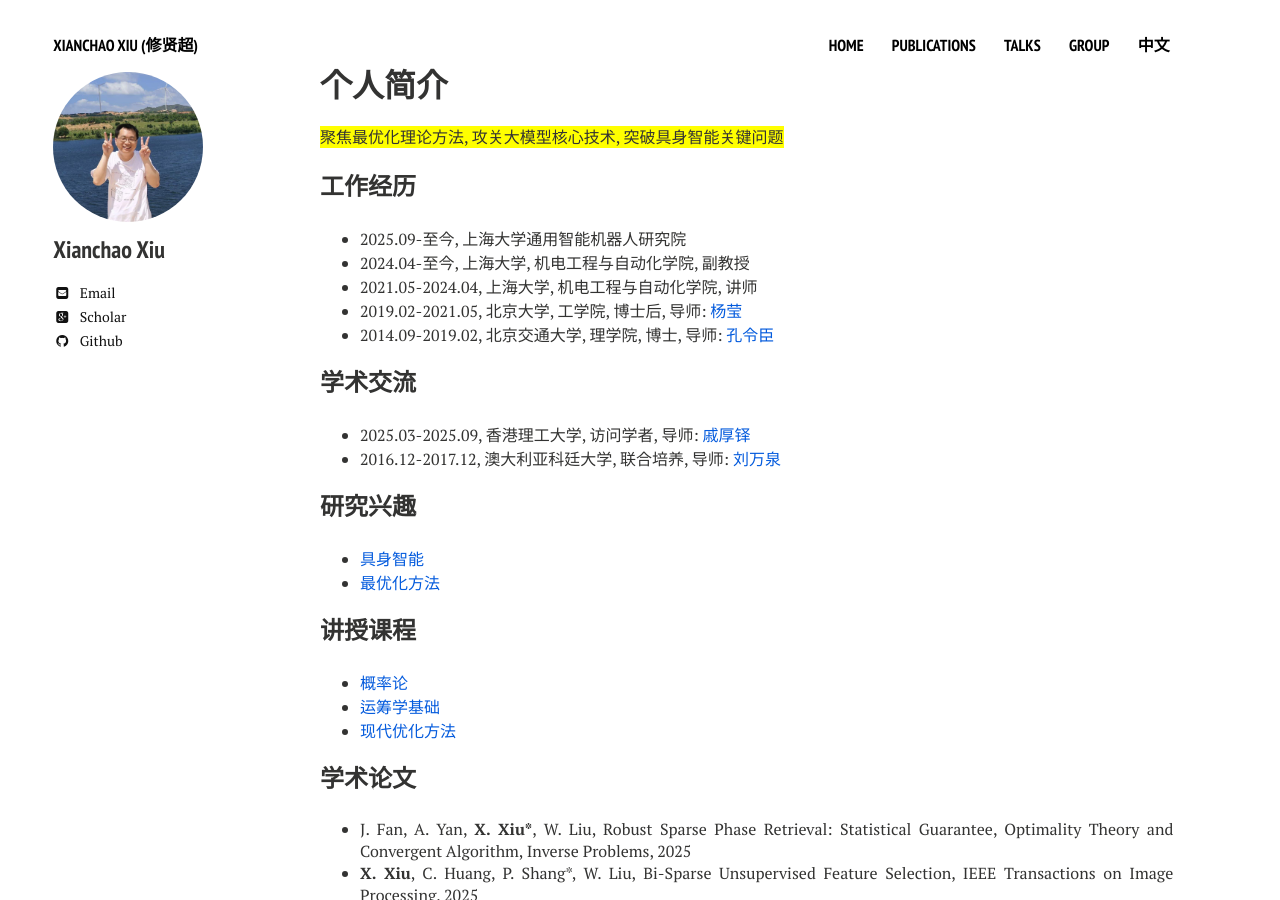
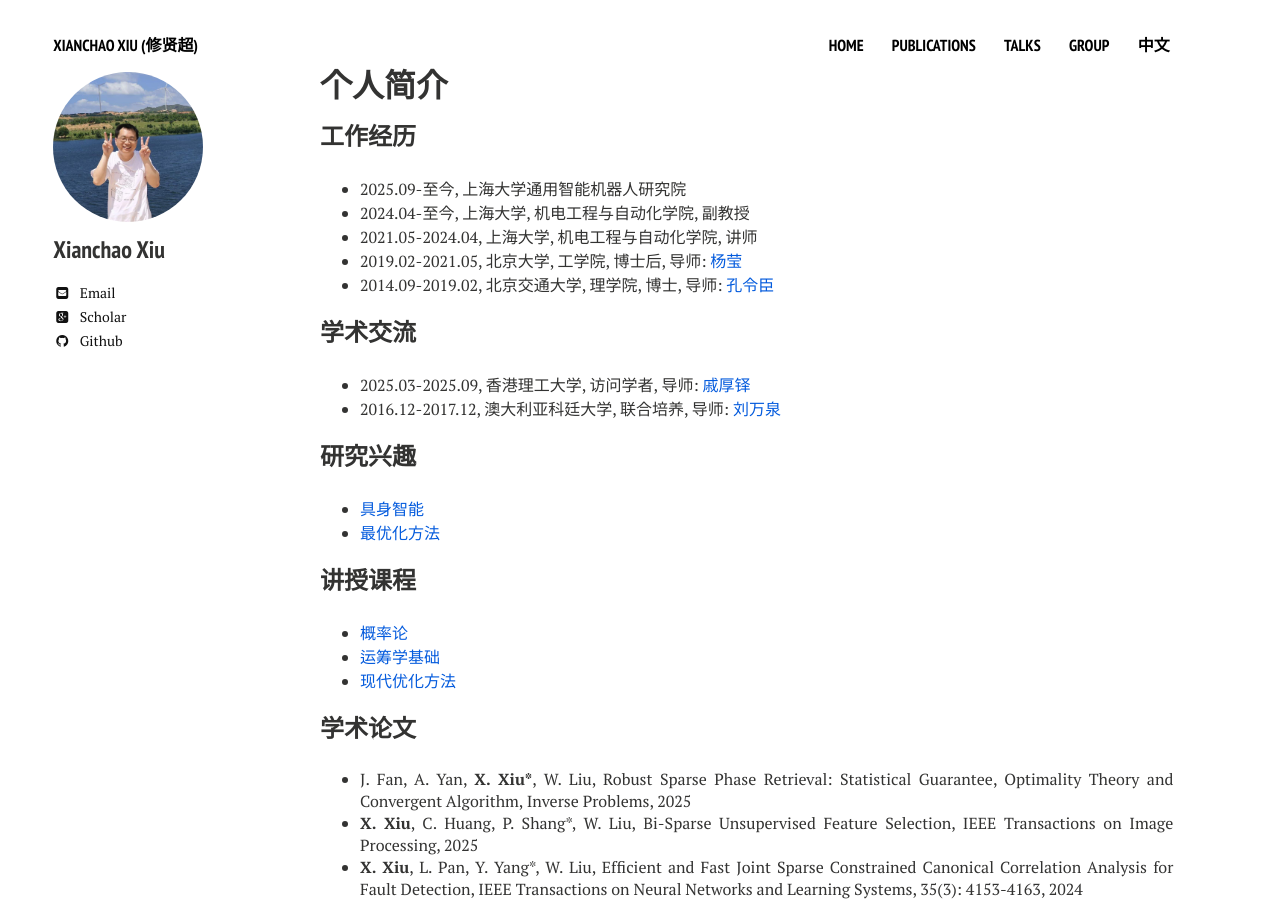
Before and after one commit to xianchaoxiu/xianchaoxiu.github.io, a Jekyll site: the page built from chinese/index.md, in a window 1280 px wide and 900 px high. Built offline with Jekyll 4.4.1, drawn with Linux system fonts in a browser that asks for light colours; nearby versions of some CDN libraries.

Commit message:
Update index.md

```diff
--- a/chinese/index.md
+++ b/chinese/index.md
@@ -6,9 +6,6 @@ tags: [chinese]
 comments: false
 share: false
 ---
-
-<span style="background-color: yellow;">  聚焦最优化理论方法, 攻关大模型核心技术, 突破具身智能关键问题  </span>
-
 
 
 ### 工作经历
```
